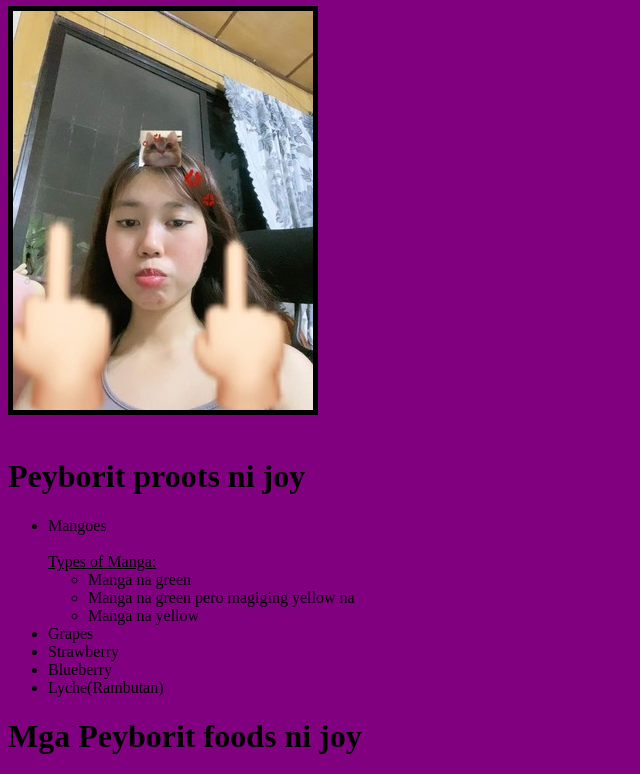
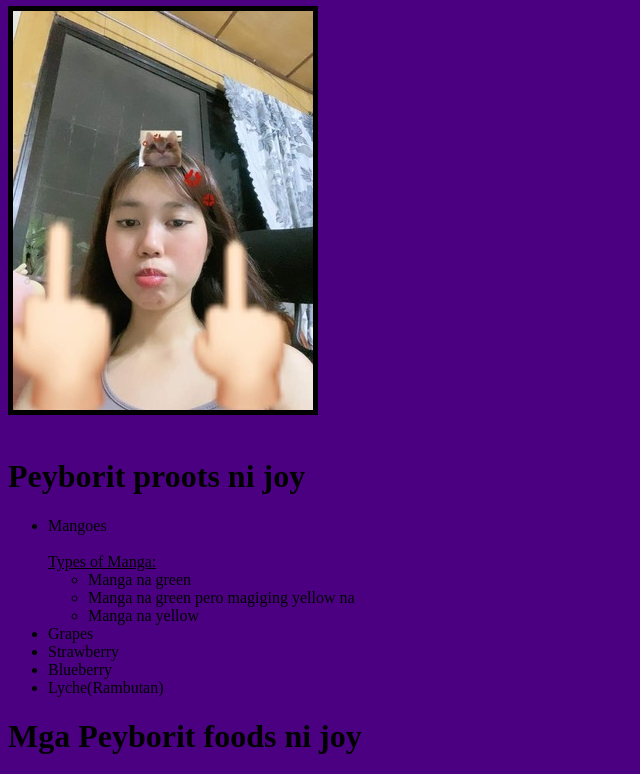
Before and after one commit to Guel08/Facts-about-Joyjoy, a plain HTML site: page index.html in a window 1280 px wide. Shown: the part 364-1138 px from the top of the page, without its empty margins (0-640 px from the left). Drawn offline with Linux system fonts and the light colour scheme.

Commit message:
index.html

```diff
--- a/index.html
+++ b/index.html
@@ -5,10 +5,12 @@
     <meta name="viewport" content="width=device-width, initial-scale=1">
     <title>Facts about joyjoy</title>
 <style>
-    body {
-        background: purple;
- }
-</style>
+            body {
+                background-color: indigo;
+
+            }
+
+          </style>
     </head>
     <body>
         <h1>Maganda si joy</h1>
```
